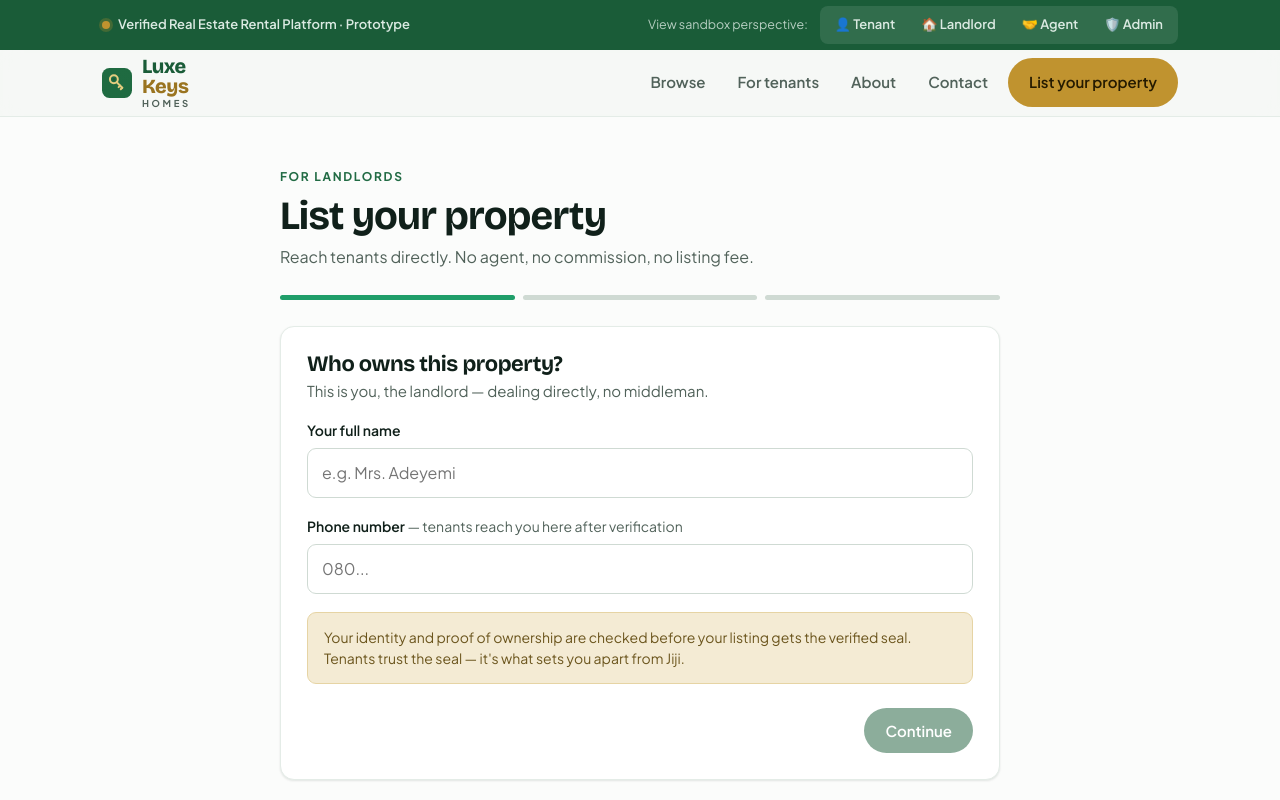
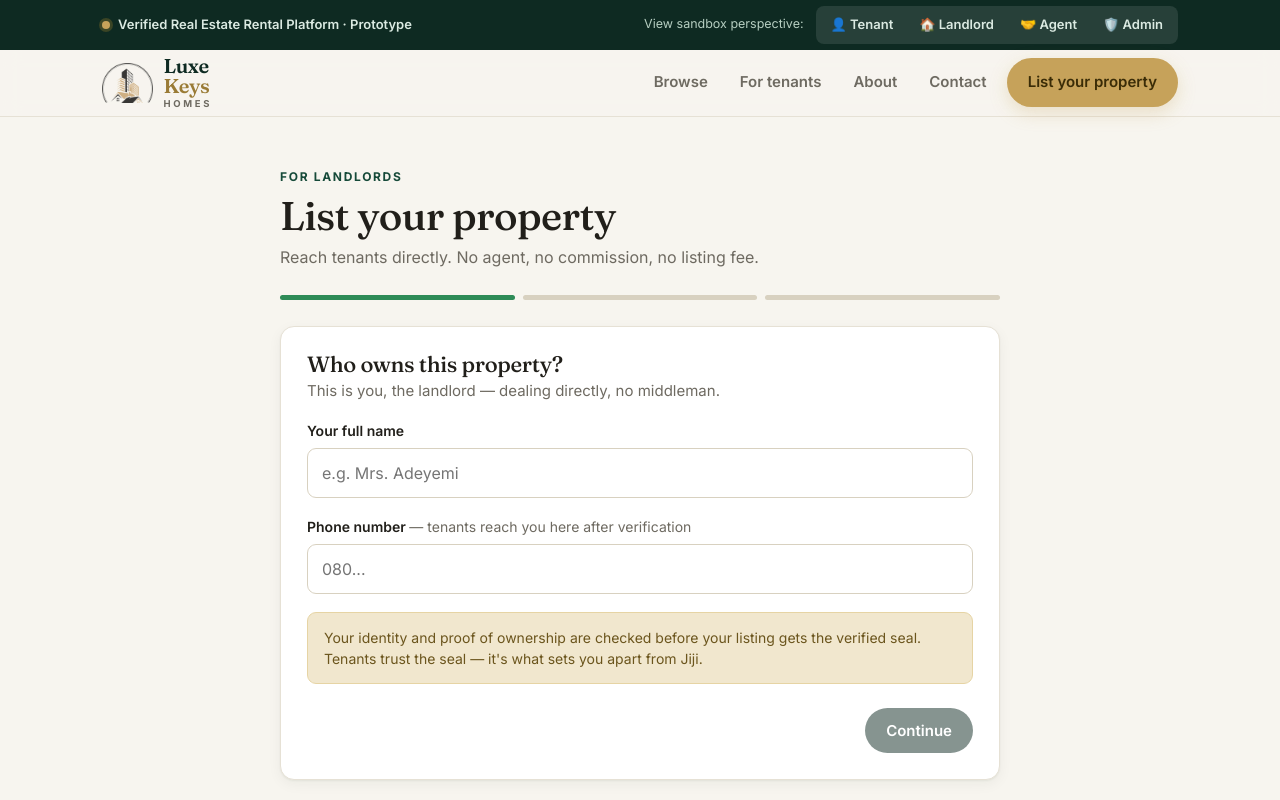
Before and after one commit to peter4you58-lab/luxekeyshomes, a React (Vite) app: page /list in a window 1280 px wide. Shown: the top 800 px of the page. Built offline with nearby package versions, Linux system fonts and the light colour scheme.

Commit message:
Luxury retheme: serif/ivory/champagne, real logo, mission + support lines

```diff
--- a/index.html
+++ b/index.html
@@ -4,26 +4,26 @@
     <meta charset="UTF-8" />
     <link rel="icon" type="image/svg+xml" href="/icon.svg" />
     <meta name="viewport" content="width=device-width, initial-scale=1.0, viewport-fit=cover" />
-    <meta name="theme-color" content="#1A5C38" />
+    <meta name="theme-color" content="#0e2a22" />
     <link rel="manifest" href="/manifest.webmanifest" />
     <link rel="apple-touch-icon" href="/icon-192.png" />
     <meta name="apple-mobile-web-app-capable" content="yes" />
     <meta name="apple-mobile-web-app-status-bar-style" content="black-translucent" />
-    <meta name="description" content="Rent directly from verified landlords across Nigeria. No agents. No agent fees. No Jiji scams." />
+    <meta name="description" content="Rent directly from verified landlords across Nigeria. Every home inspected in person, every landlord verified." />
 
     <meta property="og:type" content="website" />
     <meta property="og:title" content="LuxeKeys Homes — Verified rentals across Nigeria" />
-    <meta property="og:description" content="Rent directly from verified landlords. Every listing physically inspected, every landlord ID-verified. No agents, no agency fees." />
+    <meta property="og:description" content="Rent directly from verified landlords. Every home inspected in person, every landlord verified." />
     <meta property="og:image" content="/og-banner.png" />
     <meta property="og:url" content="https://luxekeyshomes.com" />
     <meta name="twitter:card" content="summary_large_image" />
     <meta name="twitter:title" content="LuxeKeys Homes — Verified rentals across Nigeria" />
-    <meta name="twitter:description" content="Rent directly from verified landlords. No agents, no agency fees." />
+    <meta name="twitter:description" content="Rent directly from verified landlords. Every home inspected, every landlord verified." />
     <meta name="twitter:image" content="/og-banner.png" />
 
     <link rel="preconnect" href="https://fonts.googleapis.com" />
     <link rel="preconnect" href="https://fonts.gstatic.com" crossorigin />
-    <link href="https://fonts.googleapis.com/css2?family=Bricolage+Grotesque:opsz,wght@12..96,500;12..96,600;12..96,700;12..96,800&family=Plus+Jakarta+Sans:ital,wght@0,400;0,500;0,600;0,700;1,400&display=swap" rel="stylesheet" />
+    <link href="https://fonts.googleapis.com/css2?family=Fraunces:ital,opsz,wght@0,9..144,300;0,9..144,400;0,9..144,500;0,9..144,600;1,9..144,400&family=Inter:wght@400;500;600;700&display=swap" rel="stylesheet" />
 
     <title>LuxeKeys Homes — Verified rentals across Nigeria, direct from landlords</title>
   </head>
--- a/src/components/Header.jsx
+++ b/src/components/Header.jsx
@@ -1,4 +1,5 @@
 import { Link, NavLink } from 'react-router-dom'
+import logoEmblem from '../assets/logo-emblem.png'
 
 // LuxeKeys Homes brand mark: a gold key on a deep-green badge. The key is the
 // recognizable symbol (like a monogram), tying "Luxe" + "Keys" to real estate.
@@ -31,7 +32,7 @@ export default function Header() {
     <header className="site-header">
       <div className="wrap site-header__row">
         <Link to="/" className="brand">
-          <BrandMark />
+          <img className="brand__mark" src={logoEmblem} alt="LuxeKeys Homes" />
           <span className="brand__word">
             Luxe<em>Keys</em>
             <span className="brand__sub">HOMES</span>
--- /dev/null
+++ b/src/luxe-theme.css
@@ -0,0 +1,58 @@
+/* ============================================================
+   LuxeKeys — luxury theme overlay  (BARNES-inspired)
+   Loaded AFTER index.css so these declarations win. It only
+   re-points the design tokens + display font, so every page
+   and component restyles at once through the shared variables.
+   Warm ivory canvas · deepened emerald · champagne-gold seal
+   · editorial serif display.
+   ============================================================ */
+@import url('https://fonts.googleapis.com/css2?family=Fraunces:ital,opsz,wght@0,9..144,300;0,9..144,400;0,9..144,500;0,9..144,600;1,9..144,400&family=Inter:wght@400;500;600;700&display=swap');
+
+:root {
+  /* canvas & ink — warm, editorial */
+  --ink: #211f1a;
+  --ink-soft: #6e6a61;
+  --ink-faint: #a6a196;
+  --paper: #f7f5ef;
+  --surface: #ffffff;
+  --line: #e6e1d5;
+  --line-strong: #d8d1c0;
+
+  /* emerald — brand anchor, deepened */
+  --green-900: #0e2a22;
+  --green-700: #164a39;
+  --green-500: #2e8b57;
+  --green-100: #e4ede7;
+
+  /* champagne gold — the verification seal */
+  --gold: #c6a25a;
+  --gold-deep: #9a7b36;
+  --gold-soft: #f1e7ce;
+
+  /* editorial type */
+  --font-display: 'Fraunces', Georgia, 'Times New Roman', serif;
+  --font-body: 'Inter', system-ui, -apple-system, sans-serif;
+
+  /* softer, warmer elevation */
+  --shadow-sm: 0 1px 2px rgba(20, 30, 25, .05), 0 4px 14px rgba(20, 30, 25, .05);
+  --shadow-md: 0 8px 30px rgba(20, 30, 25, .09);
+  --shadow-lg: 0 24px 60px rgba(14, 42, 34, .14);
+}
+
+/* Fraunces is a display serif — let it breathe: lighter weights, tighter track */
+h1, h2, h3, h4 { font-weight: 500; letter-spacing: -0.015em; }
+.hero h1 { font-weight: 400; letter-spacing: -0.02em; }
+.brand { font-weight: 500; letter-spacing: -0.01em; }
+
+/* warm the sticky header glass to the ivory canvas */
+.site-header { background: rgba(247, 245, 239, 0.82); border-bottom-color: var(--line); }
+
+/* the verification underline reads as a champagne wash */
+.hero h1 .u::after { background: var(--gold-soft); height: 0.30em; }
+
+/* gold buttons: a little lift, warmer press state */
+.btn-gold { color: #3a2c07; box-shadow: 0 6px 18px rgba(198, 162, 90, .28); }
+.btn-gold:hover { color: #fff; box-shadow: 0 12px 26px rgba(198, 162, 90, .38); }
+
+/* real logo mark sits a touch larger than the old glyph */
+.brand__mark { width: auto; height: 40px; }
--- a/src/main.jsx
+++ b/src/main.jsx
@@ -3,6 +3,7 @@ import ReactDOM from 'react-dom/client'
 import { BrowserRouter } from 'react-router-dom'
 import App from './App.jsx'
 import './index.css'
+import './luxe-theme.css'
 
 ReactDOM.createRoot(document.getElementById('root')).render(
   <React.StrictMode>
--- a/src/pages/About.jsx
+++ b/src/pages/About.jsx
@@ -11,8 +11,8 @@ export default function About() {
           </h1>
           <p style={{ fontSize: 18, color: 'var(--ink-soft)', marginTop: 18, lineHeight: 1.6 }}>
             LuxeKeys Homes connects verified landlords and property owners directly with the people who want to rent or
-            buy — no agents in the middle, no agency fees, no guesswork. Every listing is physically inspected and every
-            owner is identity-verified, so trust is built into the deal before money ever changes hands.
+            buy. Every home is inspected in person and every owner identity-verified, so trust is built into the deal
+            before money ever changes hands.
           </p>
           <div className="hero__cta" style={{ marginTop: 24 }}>
             <Link to="/" className="btn btn-primary btn-lg">Browse verified homes</Link>
--- a/src/pages/Contact.jsx
+++ b/src/pages/Contact.jsx
@@ -68,11 +68,17 @@ export default function Contact() {
         <div style={{ display: 'flex', gap: 26, flexWrap: 'wrap', marginTop: 22, color: 'var(--ink-soft)', fontSize: 15 }}>
           <div>
             <strong style={{ color: 'var(--ink)' }}>Email</strong>
-            <br />hello@luxekeyshomes.com
+            <br />
+            <a href="mailto:admin@luxekeyshomes.com" style={{ color: 'var(--ink-soft)' }}>admin@luxekeyshomes.com</a>
           </div>
           <div>
-            <strong style={{ color: 'var(--ink)' }}>WhatsApp</strong>
-            <br />+234 800 000 0000
+            <strong style={{ color: 'var(--ink)' }}>Call or WhatsApp</strong>
+            <br />
+            <a href="tel:+2349138396887" style={{ color: 'var(--ink-soft)' }}>+234 913 839 6887</a>
+            <br />
+            <a href="tel:+2348128422755" style={{ color: 'var(--ink-soft)' }}>+234 812 842 2755</a>
+            <br />
+            <a href="tel:+2348183402846" style={{ color: 'var(--ink-soft)' }}>+234 818 340 2846</a>
           </div>
           <div>
             <strong style={{ color: 'var(--ink)' }}>Office</strong>
--- a/src/pages/Home.jsx
+++ b/src/pages/Home.jsx
@@ -40,11 +40,11 @@ export default function Home() {
           <div className="rise">
             <span className="eyebrow">Nigeria&apos;s verified rental marketplace</span>
             <h1>
-              Rent straight from the <span className="u">verified landlord.</span>
+              Rent directly from a <span className="u">verified landlord.</span>
             </h1>
             <p className="hero__lead">
-              No agents. No agency fees. No Jiji guesswork. Every listing is physically inspected and every landlord is
-              ID-verified — two separate checks, both shown to you before you pay.
+              Every home is inspected in person and every landlord verified — so you can deal directly, and view with
+              confidence.
             </p>
             <div className="hero__cta">
               <a href="#browse" className="btn btn-primary btn-lg">
```
Also changed, not shown: src/assets/logo-emblem.png (added), src/assets/logo-full.png (added).
